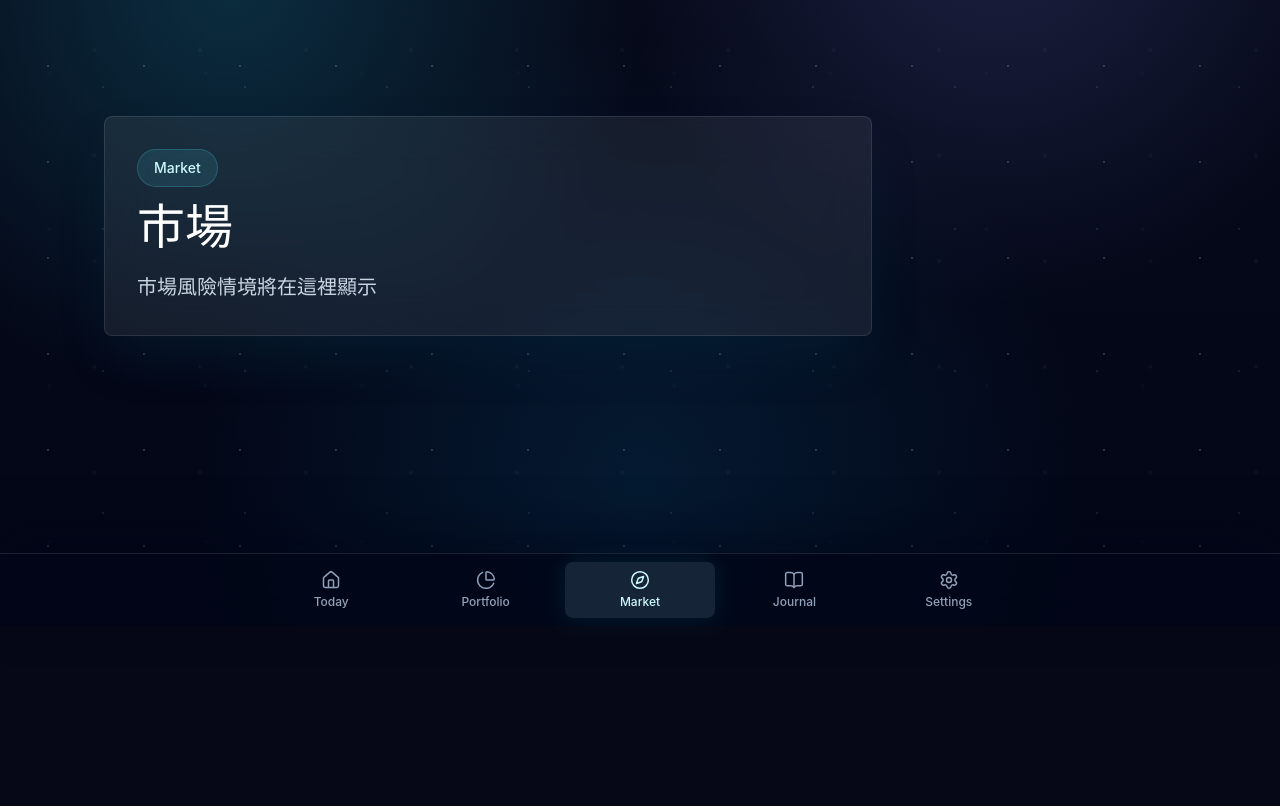
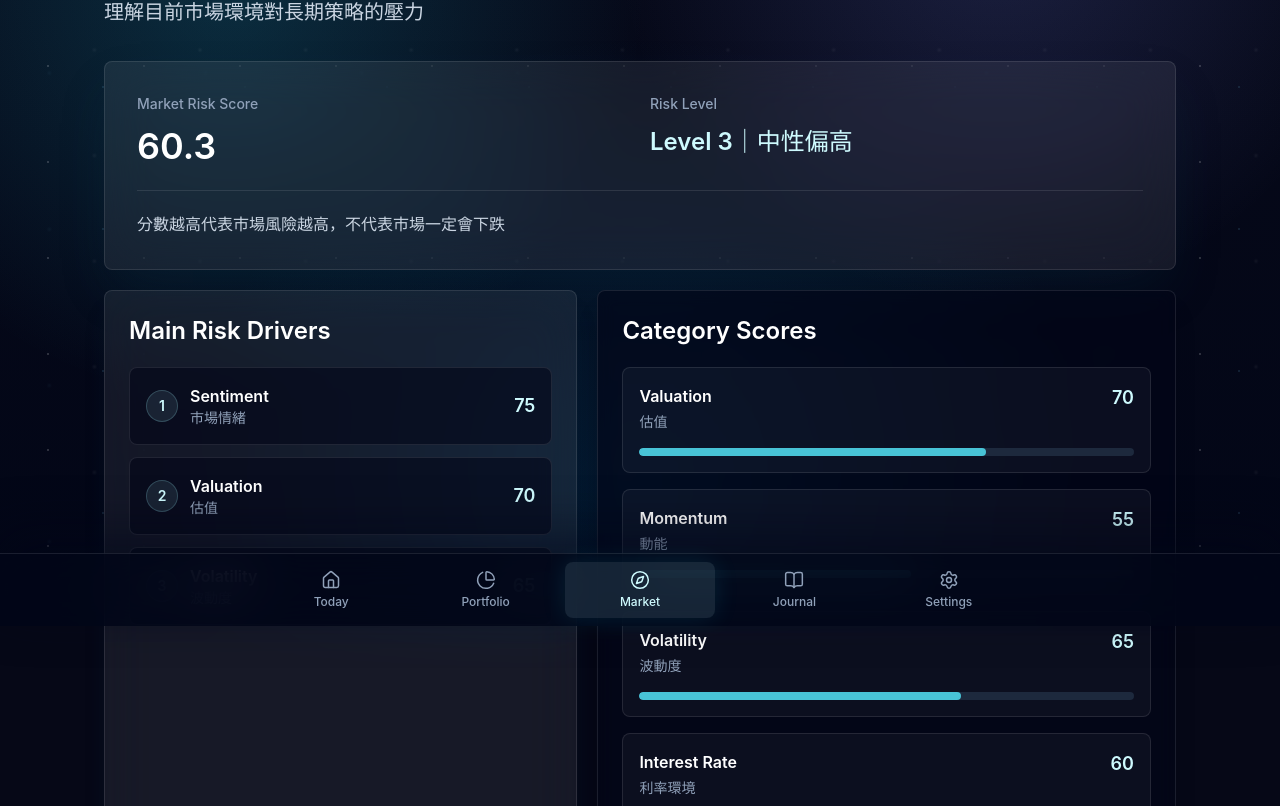
Before and after one commit to bulala-coder/polaris-mvp, a React (Vite) app: page /market in a window 1280 px wide. Shown: the part 174-980 px from the top of the page. Before the commit the page ends 896 px from the top, so only its background shows below. Built offline with nearby package versions, Linux system fonts and the light colour scheme.

Commit message:
Add market mock data display

```diff
--- /dev/null
+++ b/src/components/market/CategoryScoreList.tsx
@@ -0,0 +1,44 @@
+import type { MarketCategoryScore } from '../../types/market'
+
+type CategoryScoreListProps = {
+  categoryScores: MarketCategoryScore[]
+}
+
+function CategoryScoreList({ categoryScores }: CategoryScoreListProps) {
+  return (
+    <section className="rounded-lg border border-white/10 bg-slate-950/60 p-6 shadow-xl shadow-black/20 backdrop-blur">
+      <h2 className="text-2xl font-semibold text-white">Category Scores</h2>
+
+      <div className="mt-5 grid gap-4">
+        {categoryScores.map((category) => (
+          <article
+            className="rounded-lg border border-white/10 bg-white/[0.04] p-4"
+            key={category.key}
+          >
+            <div className="flex items-start justify-between gap-4">
+              <div>
+                <h3 className="text-base font-semibold text-white">
+                  {category.label}
+                </h3>
+                <p className="mt-1 text-sm text-slate-400">
+                  {category.description}
+                </p>
+              </div>
+              <p className="text-lg font-semibold text-cyan-100">
+                {category.score}
+              </p>
+            </div>
+            <div className="mt-4 h-2 overflow-hidden rounded-full bg-slate-800">
+              <div
+                className="h-full rounded-full bg-cyan-300/80"
+                style={{ width: `${category.score}%` }}
+              />
+            </div>
+          </article>
+        ))}
+      </div>
+    </section>
+  )
+}
+
+export default CategoryScoreList
--- /dev/null
+++ b/src/components/market/MainRiskDrivers.tsx
@@ -0,0 +1,37 @@
+import type { MarketCategoryScore } from '../../types/market'
+
+type MainRiskDriversProps = {
+  drivers: MarketCategoryScore[]
+}
+
+function MainRiskDrivers({ drivers }: MainRiskDriversProps) {
+  return (
+    <section className="rounded-lg border border-white/10 bg-white/[0.07] p-6 shadow-xl shadow-cyan-950/20 backdrop-blur-xl">
+      <h2 className="text-2xl font-semibold text-white">Main Risk Drivers</h2>
+
+      <div className="mt-5 grid gap-3">
+        {drivers.map((driver, index) => (
+          <article
+            className="flex items-center justify-between gap-4 rounded-lg border border-white/10 bg-slate-950/60 p-4"
+            key={driver.key}
+          >
+            <div className="flex items-center gap-3">
+              <span className="flex h-8 w-8 items-center justify-center rounded-full border border-cyan-200/20 bg-cyan-200/10 text-sm font-semibold text-cyan-100">
+                {index + 1}
+              </span>
+              <div>
+                <h3 className="font-semibold text-white">{driver.label}</h3>
+                <p className="text-sm text-slate-400">{driver.description}</p>
+              </div>
+            </div>
+            <p className="text-lg font-semibold text-cyan-100">
+              {driver.score}
+            </p>
+          </article>
+        ))}
+      </div>
+    </section>
+  )
+}
+
+export default MainRiskDrivers
--- /dev/null
+++ b/src/components/market/MarketRiskSummaryCard.tsx
@@ -0,0 +1,34 @@
+import type { MarketScore } from '../../types/market'
+
+type MarketRiskSummaryCardProps = {
+  marketScore: MarketScore
+}
+
+function MarketRiskSummaryCard({ marketScore }: MarketRiskSummaryCardProps) {
+  return (
+    <section className="rounded-lg border border-white/10 bg-white/[0.07] p-6 shadow-2xl shadow-cyan-950/30 backdrop-blur-xl sm:p-8">
+      <div className="grid gap-5 sm:grid-cols-2">
+        <div>
+          <p className="text-sm font-medium text-slate-400">
+            Market Risk Score
+          </p>
+          <p className="mt-3 text-4xl font-semibold text-white">
+            {marketScore.marketRiskScore.toFixed(1)}
+          </p>
+        </div>
+        <div>
+          <p className="text-sm font-medium text-slate-400">Risk Level</p>
+          <p className="mt-3 text-2xl font-semibold text-cyan-100">
+            Level {marketScore.marketRiskLevel}｜{marketScore.marketRiskLabel}
+          </p>
+        </div>
+      </div>
+
+      <p className="mt-6 border-t border-white/10 pt-5 text-base leading-relaxed text-slate-300">
+        分數越高代表市場風險越高，不代表市場一定會下跌
+      </p>
+    </section>
+  )
+}
+
+export default MarketRiskSummaryCard
--- a/src/data/mockData.ts
+++ b/src/data/mockData.ts
@@ -1,4 +1,9 @@
 import type { DailyDecision } from '../types/decision'
+import type {
+  MarketCategoryScore,
+  MarketRiskLevel,
+  MarketScore,
+} from '../types/market'
 import type { Portfolio, PortfolioAsset } from '../types/portfolio'
 
 export const mockDailyDecision: DailyDecision = {
@@ -80,3 +85,112 @@ export const mockPortfolio: Portfolio = {
     ),
   cashRatio: assets.find((asset) => asset.ticker === '現金')?.currentWeight ?? 0,
 }
+
+const categoryScores: MarketCategoryScore[] = [
+  {
+    key: 'valuation',
+    label: 'Valuation',
+    description: '估值',
+    score: 70,
+    weight: 0.2,
+  },
+  {
+    key: 'momentum',
+    label: 'Momentum',
+    description: '動能',
+    score: 55,
+    weight: 0.15,
+  },
+  {
+    key: 'volatility',
+    label: 'Volatility',
+    description: '波動度',
+    score: 65,
+    weight: 0.15,
+  },
+  {
+    key: 'interestRate',
+    label: 'Interest Rate',
+    description: '利率環境',
+    score: 60,
+    weight: 0.15,
+  },
+  {
+    key: 'businessCycle',
+    label: 'Business Cycle',
+    description: '景氣循環',
+    score: 45,
+    weight: 0.15,
+  },
+  {
+    key: 'creditRisk',
+    label: 'Credit Risk',
+    description: '信用風險',
+    score: 50,
+    weight: 0.1,
+  },
+  {
+    key: 'sentiment',
+    label: 'Sentiment',
+    description: '市場情緒',
+    score: 75,
+    weight: 0.1,
+  },
+]
+
+const marketRiskScore = categoryScores.reduce(
+  (sum, category) => sum + category.score * category.weight,
+  0,
+)
+
+function getMarketRiskLevel(score: number): MarketRiskLevel {
+  if (score <= 20) {
+    return 1
+  }
+
+  if (score <= 40) {
+    return 2
+  }
+
+  if (score < 61) {
+    return 3
+  }
+
+  if (score <= 80) {
+    return 4
+  }
+
+  return 5
+}
+
+function getMarketRiskLabel(level: MarketRiskLevel) {
+  const labels: Record<MarketRiskLevel, string> = {
+    1: '低風險',
+    2: '中性偏低',
+    3: '中性偏高',
+    4: '高風險',
+    5: '極高風險',
+  }
+
+  return labels[level]
+}
+
+const marketRiskLevel = getMarketRiskLevel(marketRiskScore)
+
+export const mockMarketScore: MarketScore = {
+  valuationScore: 70,
+  momentumScore: 55,
+  volatilityScore: 65,
+  interestRateScore: 60,
+  businessCycleScore: 45,
+  creditRiskScore: 50,
+  sentimentScore: 75,
+  dataConfidenceLevel: 'medium',
+  marketRiskScore,
+  marketRiskLevel,
+  marketRiskLabel: getMarketRiskLabel(marketRiskLevel),
+  categoryScores,
+  mainRiskDrivers: [...categoryScores]
+    .sort((first, second) => second.score - first.score)
+    .slice(0, 3),
+}
--- a/src/pages/MarketPage.tsx
+++ b/src/pages/MarketPage.tsx
@@ -1,20 +1,46 @@
 import AppShell from '../components/layout/AppShell'
 import PageContainer from '../components/layout/PageContainer'
+import CategoryScoreList from '../components/market/CategoryScoreList'
+import MainRiskDrivers from '../components/market/MainRiskDrivers'
+import MarketRiskSummaryCard from '../components/market/MarketRiskSummaryCard'
+import { mockMarketScore } from '../data/mockData'
 
 function MarketPage() {
   return (
     <AppShell>
       <PageContainer>
-        <div className="max-w-3xl rounded-lg border border-white/10 bg-white/[0.07] p-6 shadow-2xl shadow-cyan-950/30 backdrop-blur-xl sm:p-8">
+        <div className="mb-8 max-w-3xl">
           <p className="mb-4 inline-flex rounded-full border border-cyan-300/20 bg-cyan-300/10 px-4 py-2 text-sm font-medium text-cyan-100">
             Market
           </p>
           <h1 className="text-4xl font-semibold tracking-normal text-white sm:text-5xl">
-            市場
+            Market
           </h1>
           <p className="mt-5 text-xl leading-relaxed text-slate-300">
-            市場風險情境將在這裡顯示
+            理解目前市場環境對長期策略的壓力
           </p>
+        </div>
+
+        <div className="grid gap-5">
+          <MarketRiskSummaryCard marketScore={mockMarketScore} />
+
+          <div className="grid gap-5 lg:grid-cols-[0.9fr_1.1fr]">
+            <div className="grid gap-5">
+              <MainRiskDrivers drivers={mockMarketScore.mainRiskDrivers} />
+              <section className="rounded-lg border border-white/10 bg-slate-950/60 p-6 shadow-xl shadow-black/20 backdrop-blur">
+                <p className="text-sm font-medium text-slate-400">
+                  Data Confidence
+                </p>
+                <p className="mt-3 text-2xl font-semibold text-white">
+                  Medium
+                </p>
+              </section>
+            </div>
+
+            <CategoryScoreList
+              categoryScores={mockMarketScore.categoryScores}
+            />
+          </div>
         </div>
       </PageContainer>
     </AppShell>
--- a/src/types/market.ts
+++ b/src/types/market.ts
@@ -1 +1,36 @@
 export type MarketRiskLevel = 1 | 2 | 3 | 4 | 5
+
+export type MarketDataConfidenceLevel = 'low' | 'medium' | 'high'
+
+export type MarketCategoryScoreKey =
+  | 'valuation'
+  | 'momentum'
+  | 'volatility'
+  | 'interestRate'
+  | 'businessCycle'
+  | 'creditRisk'
+  | 'sentiment'
+
+export type MarketCategoryScore = {
+  key: MarketCategoryScoreKey
+  label: string
+  description: string
+  score: number
+  weight: number
+}
+
+export type MarketScore = {
+  valuationScore: number
+  momentumScore: number
+  volatilityScore: number
+  interestRateScore: number
+  businessCycleScore: number
+  creditRiskScore: number
+  sentimentScore: number
+  dataConfidenceLevel: MarketDataConfidenceLevel
+  marketRiskScore: number
+  marketRiskLevel: MarketRiskLevel
+  marketRiskLabel: string
+  categoryScores: MarketCategoryScore[]
+  mainRiskDrivers: MarketCategoryScore[]
+}
```
